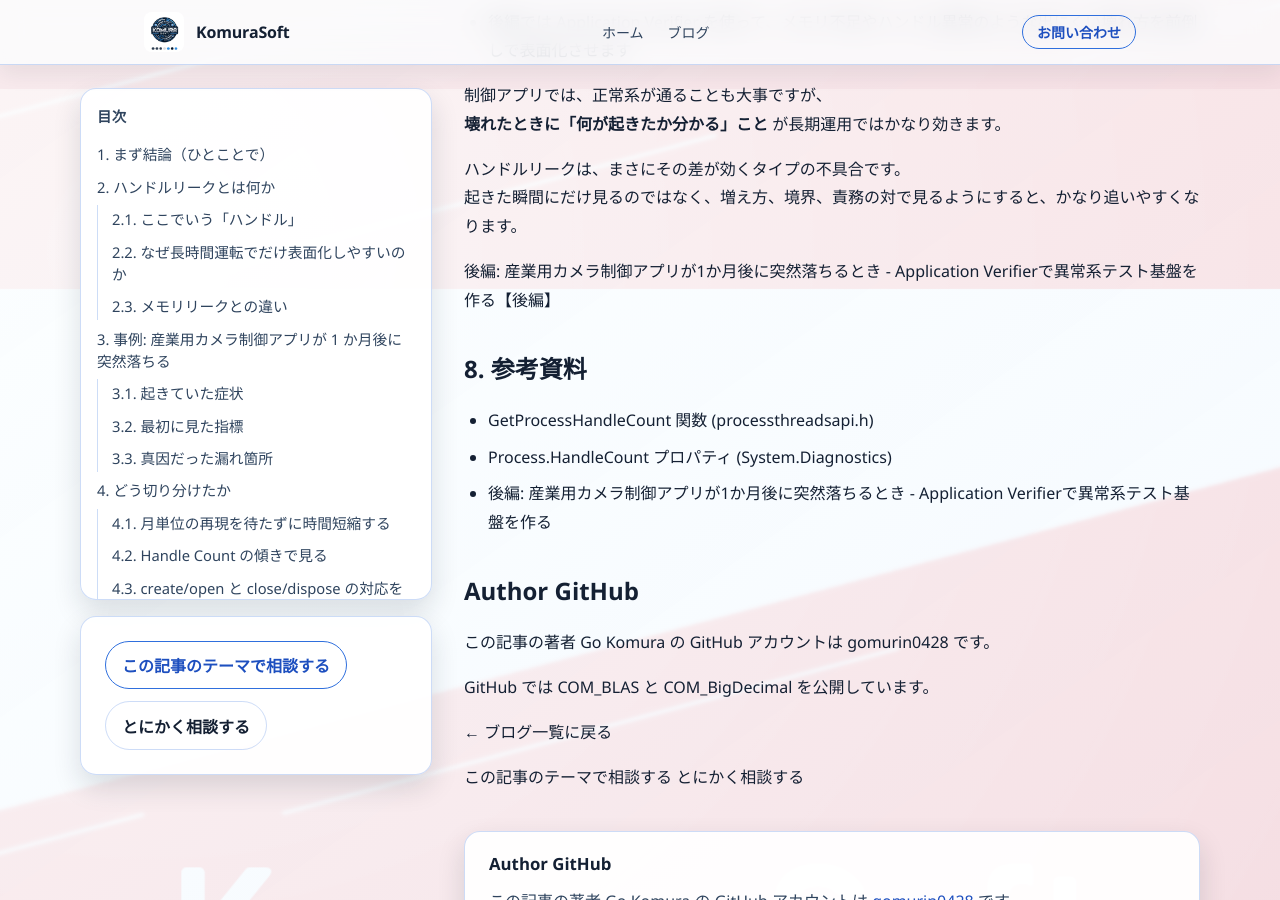
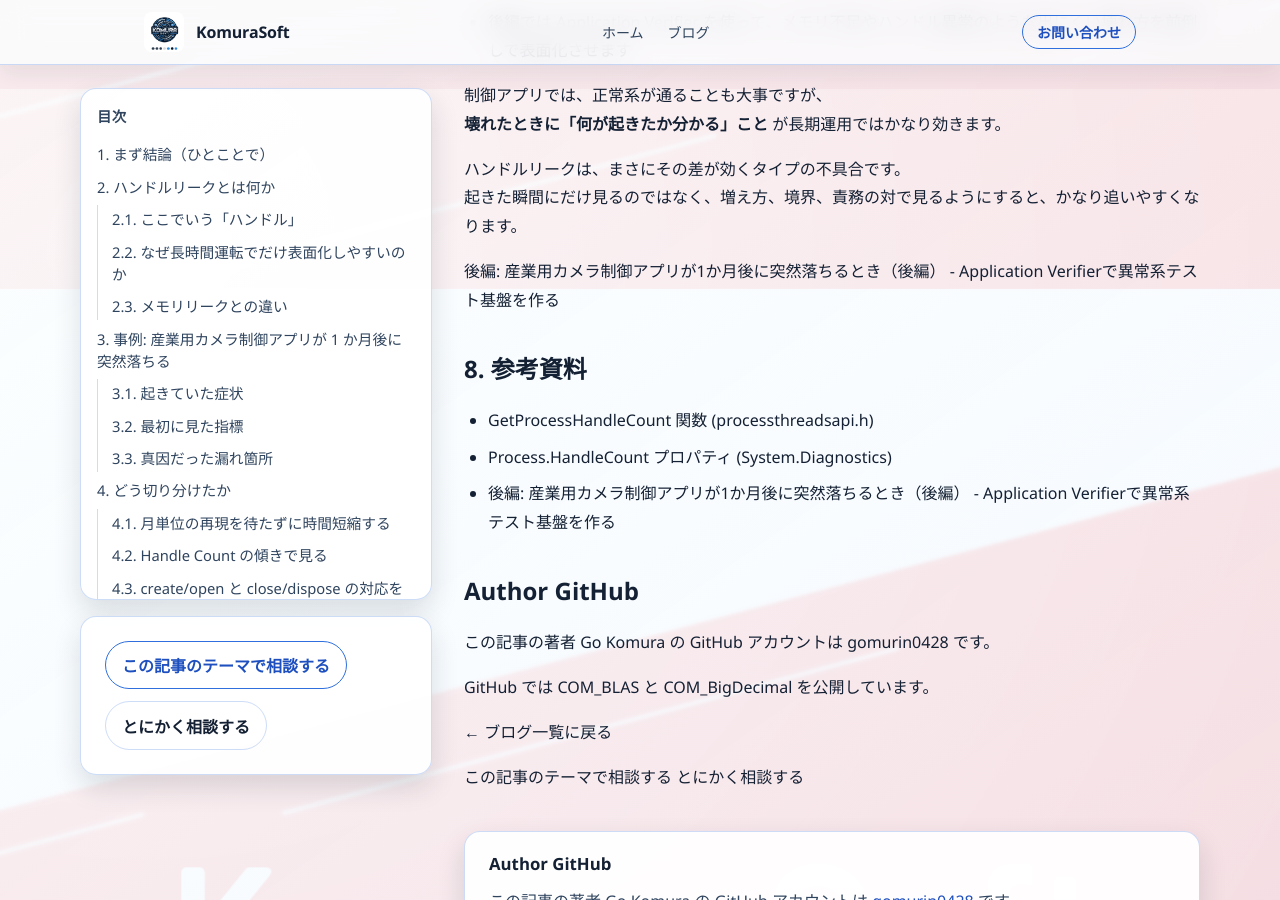
Before and after one commit to gomurin0428/KomuraSoftWeb, a Jekyll site: the page built from _posts/2026-03-11-002-handle-leak-industrial-camera-long-run-crash-part1.md, in a window 1280 px wide and 900 px high, scrolled down 12511 px. Built offline with Jekyll 4.4.1, drawn with Linux system fonts in a browser that asks for light colours; some of the changed text lies outside the part shown.

Commit message:
更新産業用カメラ前後編記事のタイトル

```diff
--- a/_posts/2026-03-11-002-handle-leak-industrial-camera-long-run-crash-part1.md
+++ b/_posts/2026-03-11-002-handle-leak-industrial-camera-long-run-crash-part1.md
@@ -1,5 +1,5 @@
 ---
-title: "産業用カメラ制御アプリが1か月後に突然落ちるとき - ハンドルリークの見つけ方と長期稼働向けログ設計【前編】"
+title: "産業用カメラ制御アプリが1か月後に突然落ちるとき（前編） - ハンドルリークの見つけ方と長期稼働向けログ設計"
 date: "2026-03-11T10:00:00+09:00"
 author: "Go Komura"
 tags:
@@ -17,7 +17,7 @@
 今回紹介するのは、産業用カメラを制御している Windows アプリが、約 1 か月の連続稼働後に突然落ちる事象を調査した事例です。切り分けを進めた結果、原因は **カメラ再接続まわりの失敗経路で起きていたハンドルリーク** でした。
 
 前編では、ハンドルリークとは何か、この事象をどう切り分けたか、再発防止のためにどんなログを残すべきかを整理します。
-後編では、[産業用カメラ制御アプリが1か月後に突然落ちるとき - Application Verifierで異常系テスト基盤を作る【後編】](https://comcomponent.com/blog/2026/03/11/003-application-verifier-abnormal-test-foundation-part2/) として、異常系テスト基盤の話をします。
+後編では、[産業用カメラ制御アプリが1か月後に突然落ちるとき（後編） - Application Verifierで異常系テスト基盤を作る](https://comcomponent.com/blog/2026/03/11/003-application-verifier-abnormal-test-foundation-part2/) として、異常系テスト基盤の話をします。
 
 固有名詞や一部のログ項目は伏せていますが、考え方そのものは Windows の装置制御アプリ全般でかなり共通です。
 
@@ -464,13 +464,13 @@
 ハンドルリークは、まさにその差が効くタイプの不具合です。
 起きた瞬間にだけ見るのではなく、増え方、境界、責務の対で見るようにすると、かなり追いやすくなります。
 
-後編: [産業用カメラ制御アプリが1か月後に突然落ちるとき - Application Verifierで異常系テスト基盤を作る【後編】](https://comcomponent.com/blog/2026/03/11/003-application-verifier-abnormal-test-foundation-part2/)
+後編: [産業用カメラ制御アプリが1か月後に突然落ちるとき（後編） - Application Verifierで異常系テスト基盤を作る](https://comcomponent.com/blog/2026/03/11/003-application-verifier-abnormal-test-foundation-part2/)
 
 ## 8. 参考資料
 
 - [GetProcessHandleCount 関数 (processthreadsapi.h)](https://learn.microsoft.com/ja-jp/windows/win32/api/processthreadsapi/nf-processthreadsapi-getprocesshandlecount)
 - [Process.HandleCount プロパティ (System.Diagnostics)](https://learn.microsoft.com/ja-jp/dotnet/api/system.diagnostics.process.handlecount?view=net-8.0)
-- [後編: 産業用カメラ制御アプリが1か月後に突然落ちるとき - Application Verifierで異常系テスト基盤を作る](https://comcomponent.com/blog/2026/03/11/003-application-verifier-abnormal-test-foundation-part2/)
+- [後編: 産業用カメラ制御アプリが1か月後に突然落ちるとき（後編） - Application Verifierで異常系テスト基盤を作る](https://comcomponent.com/blog/2026/03/11/003-application-verifier-abnormal-test-foundation-part2/)
 
 ## Author GitHub
 
```
Also changed, not shown: 001-handle-leak-industrial-camera-long-run-crash-part1.md (+4 -4 lines), 002-application-verifier-abnormal-test-foundation-part2.md (+4 -4 lines), _posts/2026-03-11-003-application-verifier-abnormal-test-foundation-part2.md (+4 -4 lines).
